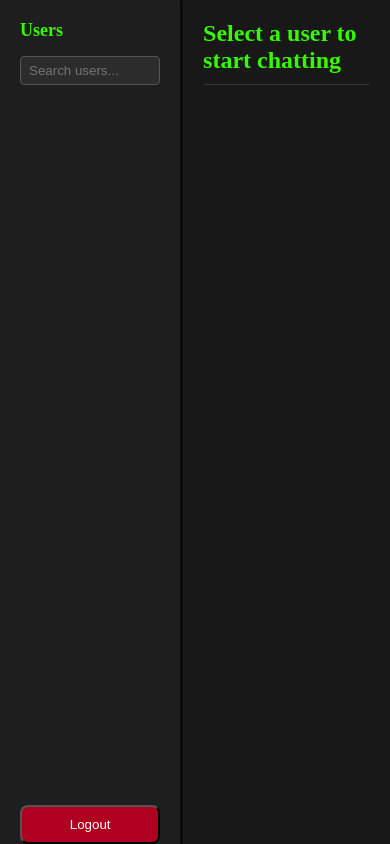
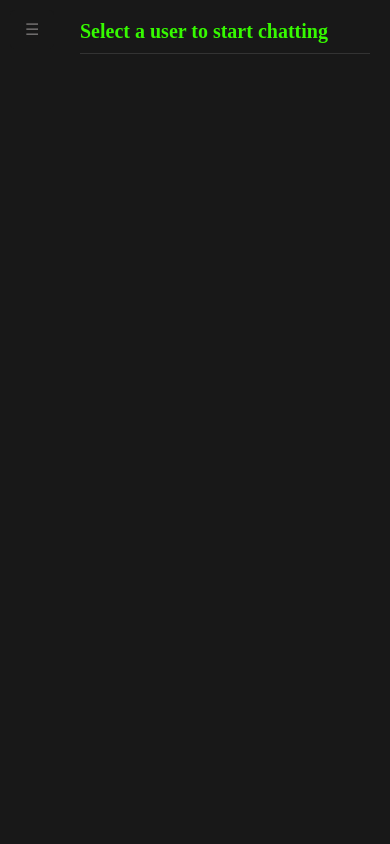
Before and after one commit to desalutar/LiLiChat, a plain HTML site: page frontend/chat.html in a window 390 px wide. Drawn offline with Linux system fonts and the light colour scheme; sample sign-in values are in the browser's storage.

Commit message:
Update chat styles: set background #181818, remove duplicates, simplify responsiveness

```diff
--- a/frontend/chat.html
+++ b/frontend/chat.html
@@ -4,9 +4,12 @@
     <meta charset="UTF-8" />
     <title>Messenger</title>
     <link rel="stylesheet" href="/css/chat.css" />
+    <meta name="viewport" content="width=device-width, initial-scale=1.0">
   </head>
   <body>
+    <button id="toggle-sidebar" class="toggle-sidebar-btn">☰</button>
     <div class="chat-container">
+
       <div class="sidebar" id="sidebar">
         <h3 class="sidebar-title">Users</h3>
         <input
--- a/frontend/css/chat.css
+++ b/frontend/css/chat.css
@@ -5,13 +5,17 @@ html {
   margin: 0;
   padding: 0;
   height: 100%;
+  background-color: #181818;
 }
 
 .chat-container {
   display: flex;
   height: 100vh;
-  background-color: #121212;
   overflow: hidden;
+}
+
+.toggle-sidebar-btn {
+  display: none;
 }
 
 .sidebar-title {
@@ -23,14 +27,16 @@ html {
 }
 
 .sidebar {
-  width: 250px;
-  background-color: #1e1e1e;
+  width: 25%;
+  background-color: #181818;
   padding: 20px;
-  box-shadow: 2px 0 5px rgba(0, 0, 0, 0.7);
+  box-shadow: 2px 0 5px rgba(0,0,0,0.7);
   display: flex;
   flex-direction: column;
   overflow-y: hidden;
   user-select: none;
+  min-width: 180px;
+  max-width: 400px;
   height: 100vh;
 }
 
@@ -69,7 +75,7 @@ html {
   padding: 6px 8px;
   border-radius: 4px;
   border: 1px solid #555;
-  background-color: #2c2c2c;
+  background-color: #181818;
   color: #e0e0e0;
   box-sizing: border-box;
 }
@@ -89,7 +95,8 @@ html {
 }
 
 .search-results li:hover {
-  background-color: #f0f0f0;
+  background-color: #0071e3;
+  color: white;
 }
 
 #user-list {
@@ -150,7 +157,6 @@ html {
   display: flex;
   flex-direction: column;
   padding: 20px;
-  background-color: #181818;
   overflow: hidden;
 }
 
@@ -187,7 +193,7 @@ html {
 }
 
 .received {
-  background-color: #2c2c2c;
+  background-color: #181818;
   color: #e0e0e0;
   margin-right: auto;
   border-bottom-left-radius: 0;
@@ -205,7 +211,7 @@ html {
   border-radius: 25px;
   border: none;
   font-size: 16px;
-  background-color: #2c2c2c;
+  background-color: #181818;
   color: #e0e0e0;
   box-sizing: border-box;
 }
@@ -235,3 +241,60 @@ html {
 #send-button svg {
   display: block;
 }
+
+/* === Responsive Styles === */
+@media (max-width: 768px) {
+  .toggle-sidebar-btn {
+    display: block;
+    position: fixed;
+    top: 10px;
+    left: 10px;
+    z-index: 1100;
+    background-color: #181818;
+    color: rgb(110, 108, 108);
+    border: none;
+    padding: 10px 15px;
+    border-radius: 5px;
+    font-size: 16px;
+    cursor: pointer;
+  }
+
+  .chat-container {
+    transition: padding-left 0.3s ease;
+    padding-left: 60px;
+  }
+
+  .sidebar {
+    position: fixed;
+    top: 0;
+    left: -100%;
+    width: 70%;
+    height: 100%;
+    padding: 20px;
+    background-color: #181818;
+    box-shadow: 2px 0 5px #181818;
+    display: flex;
+    flex-direction: column;
+    overflow-y: auto;
+    transition: left 0.3s ease;
+    z-index: 1000;
+  }
+
+  .sidebar.show { left: 0; }
+
+  .sidebar.show ~ .toggle-sidebar-btn,
+  .sidebar.show + .toggle-sidebar-btn { display: none; }
+
+  #dragbar { display: none; }
+
+  #message-input { font-size: 15px; padding: 10px 50px 10px 15px; }
+
+  #send-button { width: 32px; height: 32px; }
+
+  #chat-header { font-size: 20px; }
+  .message { max-width: 75%; font-size: 15px; padding: 8px 12px; }
+}
+
+@media (max-width: 500px) {
+  .sidebar { width: 80%; }
+}
--- a/frontend/js/chat.js
+++ b/frontend/js/chat.js
@@ -9,16 +9,17 @@ if (!currentUserId || !accessToken) {
 
 let selectedUserId = null;
 
+const chatHeader = document.getElementById("chat-header");
+const chatContainer = document.querySelector(".chat-container");
+const dragbar = document.getElementById("dragbar");
+const messageForm = document.getElementById("message-form");
+const messageInput = document.getElementById("message-input");
+const messagesDiv = document.getElementById("messages");
+const logoutBtn = document.getElementById("logout-btn");
+const sidebar = document.getElementById("sidebar");
 const userList = document.getElementById('user-list');
 const userSearch = document.getElementById('user-search');
-const messagesDiv = document.getElementById("messages");
-const chatHeader = document.getElementById("chat-header");
-const messageForm = document.getElementById("message-form");
-const messageInput = document.getElementById("message-input");
-const dragbar = document.getElementById("dragbar");
-const sidebar = document.getElementById("sidebar");
-const chatContainer = document.querySelector(".chat-container");
-const logoutBtn = document.getElementById("logout-btn");
+const toggleSidebarBtn = document.getElementById("toggle-sidebar");
 
 let isDragging = false;
 let ws = null; // WebSocket connection
@@ -296,7 +297,24 @@ function loadMessages() {
     });
 }
 
-// Auto-update messages no longer needed - using WebSocket
+// Toggle sidebar visibility and hide/show the button when clicked
+toggleSidebarBtn.addEventListener("click", () => {
+  sidebar.classList.toggle("show");
+
+  if (sidebar.classList.contains("show")) {
+    toggleSidebarBtn.style.display = "none";
+  } else {
+    toggleSidebarBtn.style.display = "block";
+  }
+});
+
+// Close sidebar and show the toggle button when clicking outside
+document.addEventListener("click", (e) => {
+  if (!sidebar.contains(e.target) && !toggleSidebarBtn.contains(e.target) && sidebar.classList.contains("show")) {
+    sidebar.classList.remove("show");
+    toggleSidebarBtn.style.display = "block";
+  }
+});
 
 // Sidebar width adjustment
 dragbar.addEventListener("mousedown", () => {
```
Also changed, not shown: frontend/auth.html (+1 -0 lines).
